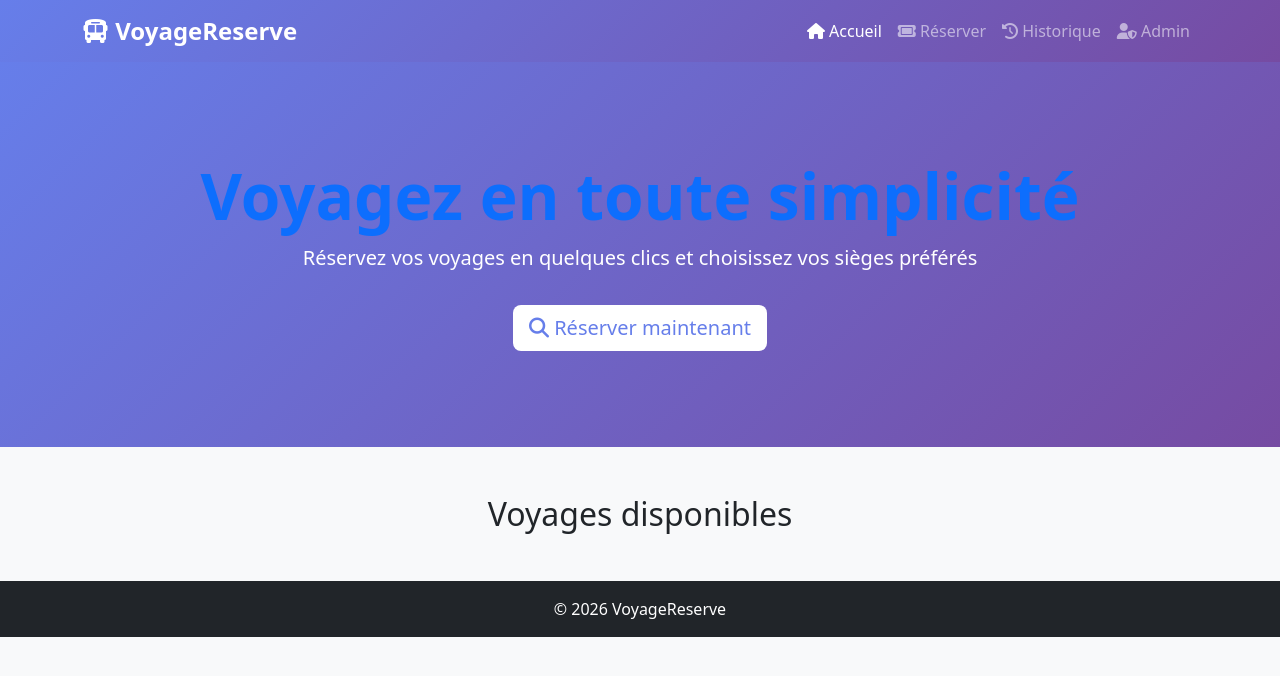
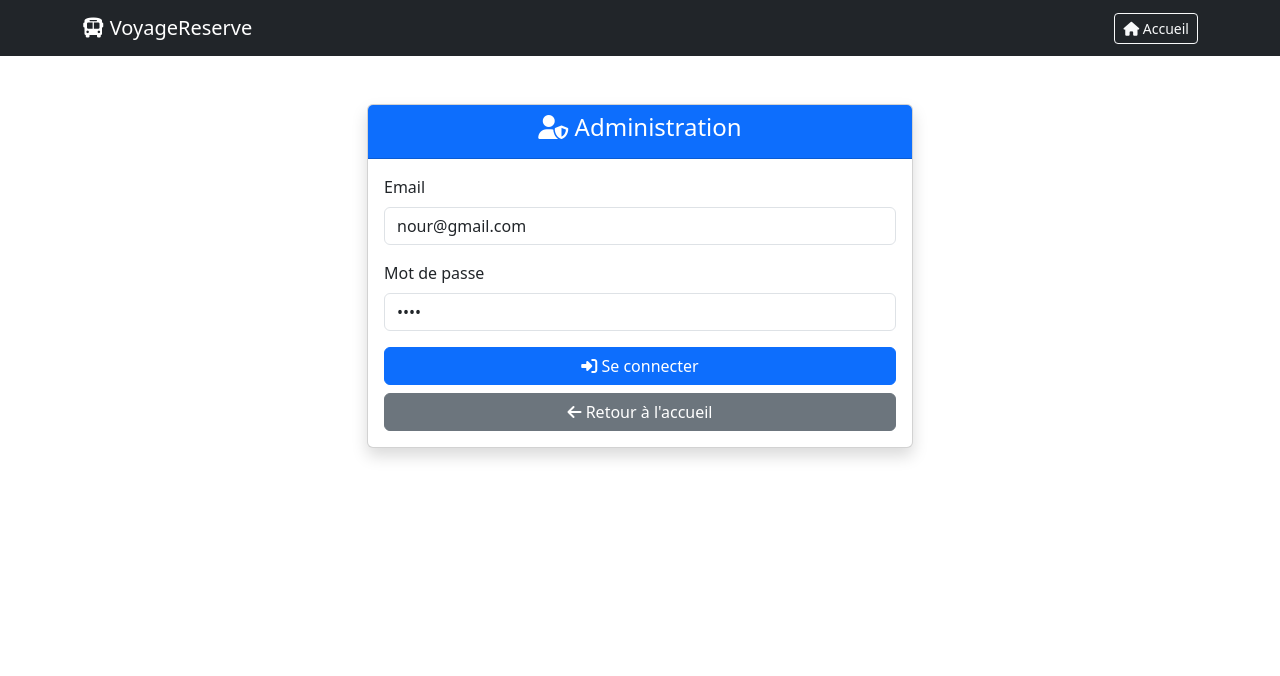
Before and after one commit to nooromichella-jpg/projet-reservation, a website: page index.html in a window 1280 px wide. Drawn offline with nearby package versions, Linux system fonts and the light colour scheme; files that its build step writes are made by us from their sources.

Commit message:
Add files via upload

```diff
--- a/index.html
+++ b/index.html
@@ -3,70 +3,56 @@
 <head>
     <meta charset="UTF-8">
     <meta name="viewport" content="width=device-width, initial-scale=1.0">
-    <title>Réservation de Voyages</title>
+    <title>Admin - Connexion</title>
     <!-- Bootstrap CSS -->
     <link href="https://cdn.jsdelivr.net/npm/bootstrap@5.3.0/dist/css/bootstrap.min.css" rel="stylesheet">
-    <!-- Font Awesome pour les icônes -->
+    <!-- Font Awesome -->
     <link rel="stylesheet" href="https://cdnjs.cloudflare.com/ajax/libs/font-awesome/6.4.0/css/all.min.css">
-    <link rel="stylesheet" href="css/style.css">
 </head>
 <body>
-    <!-- Navigation -->
-    <nav class="navbar navbar-expand-lg navbar-dark bg-primary">
+    <!-- Navigation avec lien Accueil -->
+    <nav class="navbar navbar-expand-lg navbar-dark bg-dark">
         <div class="container">
-            <a class="navbar-brand" href="/">
-                <i class="fas fa-bus"></i> VoyageReserve
-            </a>
-            <button class="navbar-toggler" type="button" data-bs-toggle="collapse" data-bs-target="#navbarNav">
-                <span class="navbar-toggler-icon"></span>
-            </button>
-            <div class="collapse navbar-collapse" id="navbarNav">
-                <ul class="navbar-nav ms-auto">
-                    <li class="nav-item">
-                        <a class="nav-link active" href="/"><i class="fas fa-home"></i> Accueil</a>
-                    </li>
-                    <li class="nav-item">
-                        <a class="nav-link" href="/reservation.html"><i class="fas fa-ticket"></i> Réserver</a>
-                    </li>
-                    <li class="nav-item">
-                        <a class="nav-link" href="/historique.html"><i class="fas fa-history"></i> Historique</a>
-                    </li>
-                    <li class="nav-item">
-                        <a class="nav-link" href="/admin/index.html"><i class="fas fa-user-shield"></i> Admin</a>
-                    </li>
-                </ul>
+            <a class="navbar-brand" href="/"><i class="fas fa-bus"></i> VoyageReserve</a>
+            <div>
+                <a href="/" class="btn btn-outline-light btn-sm">
+                    <i class="fas fa-home"></i> Accueil
+                </a>
             </div>
         </div>
     </nav>
 
-    <!-- Hero Section -->
-    <div class="hero-section bg-light py-5">
-        <div class="container text-center py-5">
-            <h1 class="display-3 fw-bold text-primary">Voyagez en toute simplicité</h1>
-            <p class="lead">Réservez vos voyages en quelques clics et choisissez vos sièges préférés</p>
-            <a href="/reservation.html" class="btn btn-primary btn-lg mt-3">
-                <i class="fas fa-search"></i> Réserver maintenant
-            </a>
+    <div class="container my-5">
+        <div class="row justify-content-center">
+            <div class="col-md-6">
+                <div class="card shadow">
+                    <div class="card-header bg-primary text-white text-center">
+                        <h4><i class="fas fa-user-shield"></i> Administration</h4>
+                    </div>
+                    <div class="card-body">
+                        <form id="adminLoginForm">
+                            <div class="mb-3">
+                                <label for="adminEmail" class="form-label">Email</label>
+                                <input type="email" id="adminEmail" class="form-control" value="nour@gmail.com" required>
+                            </div>
+                            <div class="mb-3">
+                                <label for="adminPassword" class="form-label">Mot de passe</label>
+                                <input type="password" id="adminPassword" class="form-control" value="1234" required>
+                            </div>
+                            <button type="submit" class="btn btn-primary w-100">
+                                <i class="fas fa-sign-in-alt"></i> Se connecter
+                            </button>
+                            <a href="/" class="btn btn-secondary w-100 mt-2">
+                                <i class="fas fa-arrow-left"></i> Retour à l'accueil
+                            </a>
+                        </form>
+                    </div>
+                </div>
+            </div>
         </div>
     </div>
 
-    <!-- Voyages disponibles -->
-    <div class="container my-5">
-        <h2 class="text-center mb-4">Voyages disponibles</h2>
-        <div id="voyagesList" class="row g-4">
-            <!-- Les voyages seront chargés dynamiquement via JavaScript -->
-        </div>
-    </div>
-
-    <!-- Footer -->
-    <footer class="bg-dark text-white text-center py-3 mt-5">
-        <div class="container">
-            <p class="mb-0">&copy; 2026 VoyageReserve </p>
-        </div>
-    </footer>
-
-    <!-- Bootstrap JS -->
     <script src="https://cdn.jsdelivr.net/npm/bootstrap@5.3.0/dist/js/bootstrap.bundle.min.js"></script>
-    <script src="js/app.js"></script>
+    <script src="../js/admin.js"></script>
 </body>
 </html>
```
Also changed, not shown: dashboard.html (added, +97 -0 lines).
